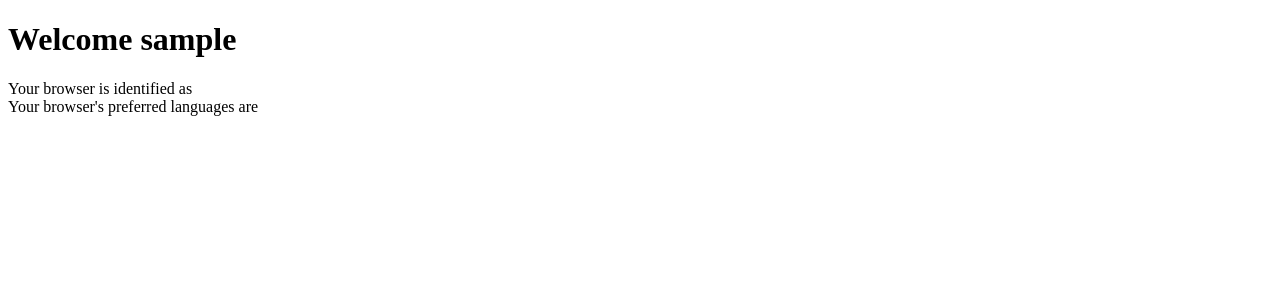
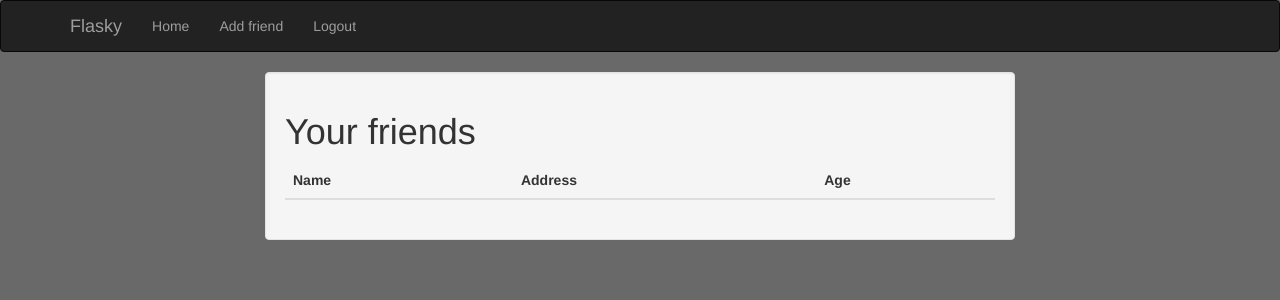
Before and after one commit to ttakkula/flask_example, a Flask app: a page that, after the commit, uses app/templates/navbar.html in a window 1280 px wide. Shown: the top 300 px of the page. Run offline with Flask 2, Linux system fonts and the light colour scheme; lists and menus that the app fills with data are empty; some libraries are stand-ins or nearby versions.

Commit message:
Added db binding and adding functions

```diff
--- a/app/db_models.py
+++ b/app/db_models.py
@@ -4,11 +4,13 @@ class Users(db.Model):
     id = db.Column(db.Integer,primary_key=True)
     email = db.Column(db.String(128),unique=True)
     passw = db.Column(db.String(128))
-    friends = db.relationship('Friends',backref="users",lazy='dynamic')
+    friends = db.relationship('Friends',backref='user',lazy='dynamic')
     """Define the class constructor"""
     def __init__(self, email, passw):
         self.email = email
         self.passw = passw
+    def __str__(self):
+        return self.email + ' ' + self.passw + ' ' +str(self.id)
 
 class Friends(db.Model):
     id = db.Column(db.Integer, primary_key=True)
--- a/app/forms.py
+++ b/app/forms.py
@@ -1,6 +1,6 @@
 from flask.ext.wtf import Form
 from wtforms import StringField, IntegerField, PasswordField, SubmitField
-from wtforms.validators import Required, Email
+from wtforms.validators import Required, Email, NumberRange
 
 class LoginForm(Form):
     email = StringField('Enter your email', validators=[Required(),Email()])
@@ -15,5 +15,5 @@ class RegisterForm(Form):
 class FriendForm(Form):
     name = StringField('Enter friends name', validators=[Required()])
     address = StringField('Enter friends address', validators=[Required()])
-    age = IntegerField('Enter friends age', validators=[Required()])
+    age = IntegerField('Enter friends age', validators=[Required(),NumberRange(min=0,max=120,message="Enter value between 0-120")])
     submit = SubmitField('Add friend')
--- a/app/routers.py
+++ b/app/routers.py
@@ -1,6 +1,6 @@
 from app import app
 #render_template gives you access to Jinja2 template engine
-from flask import render_template, request, make_response, flash, redirect
+from flask import render_template, request, make_response, flash, redirect, session
 from app.forms import LoginForm, RegisterForm, FriendForm
 from app import db
 from app.db_models import Users, Friends
@@ -10,17 +10,25 @@ def index():
     login = LoginForm()
     # Check if get method
     if request.method == 'GET':
-        return render_template('login.html',form=login)
+            return render_template('login.html',form=login,isLogged=False)
     else:
         # Check if form data is valid
         if login.validate_on_submit():
-            print (login.email.data)
-            print (login.passw.data)
-            return render_template('template_user.html')
+            user = Users.query.filter_by(email=login.email.data).filter_by(passw=login.passw.data)
+            if user.count() == 1:
+                session['user_id'] = user[0].id
+                session['isLogged'] = True
+                print(user)
+                friends = Friends.query.filter_by(user_id=user[0].id)
+                print(friends)
+                return render_template('friends.html',isLogged=True,friends=friends)
+            else:
+                flash('Wrong username or password!')
+                return render_template('login.html',form=login,isLogged=False)
         # form data was not valid
         else:
             flash('Give proper information to email and password fields!')
-            return render_template('login.html',form=login)
+            return render_template('login.html',form=login,isLogged=False)
 
 @app.route('/register',methods=['GET','POST'])
 def register():
@@ -31,34 +39,59 @@ def register():
     else:
         if newuser.validate_on_submit():
             user = Users(newuser.email.data, newuser.passw.data)
-            db.session.add(user)
-            db.session.commit()
+            try:
+                db.session.add(user)
+                db.session.commit()
+            except:
+                db.session.rollback()
+                flash('Username already in use')
+                return render_template('register.html',form=newuser)
             flash('User {0} registered!'.format(newuser.email.data))
             return redirect('/')
         else:
             flash('Check fields!')
             return render_template('register.html',form=newuser)
 
+@app.route('/friends')
+def friends():
+    if not('isLogged' in session) or (session['isLogged'] == False):
+        return redirect('/')
+    else:
+        friend = Users.query.get(session['user_id'])
+        return render_template('friends.html',isLogged=True,friends=friend.friends)
+
+
 @app.route('/addfriend',methods=['GET','POST'])
 def addfriend():
     newfriend = FriendForm()
         # Check if get method
     if request.method == 'GET':
-        return render_template('addfriend.html',form=newfriend)
+        return render_template('addfriend.html',form=newfriend,isLogged=True)
     else:
         if newfriend.validate_on_submit():
-            friend = Friends(newfriend.name.data, newfriend.address.data, newfriend.age.data, newfriend.address.data)
-            db.session.add(friend)
+            # first solution below without db.relationship
+            friends = Friends(newfriend.name.data, newfriend.address.data, newfriend.age.data, session['user_id'])
+            # second solution with db.relationship
+            # friend = Users.query.get(session['user_id'])
+            # print(friend.friends)
+            db.session.add(friends)
             db.session.commit()
-            flash('New friend, {0} registered!'.format(newfriend.name.data))
-            return redirect('/template_user.html')
+            flash('New friend, {0} added to list!'.format(newfriend.name.data))
+            #return render_template('friends.html',isLogged=True,friends=friend.friends)
+            return render_template('friends.html',isLogged=True,friends=friends)
         else:
             flash('Check fields!')
-            return render_template('addfriend.html',form=newfriend)
+            return render_template('addfriend.html',form=newfriend,isLogged=True)
+
+@app.route('/logout')
+def logout():
+    #delete user session (clear all values)
+    session.clear()
+    return redirect('/')
 
 @app.route('/user/<user>')
 def user(user):
-    return render_template('template_user.html',name=user)
+    return render_template('friends.html',name=user)
 
 #Example how you can define route methods
 @app.route('/user',methods=['GET','POST'])
--- /dev/null
+++ b/app/templates/friends.html
@@ -0,0 +1,36 @@
+{% extends "template_index.html" %}
+{% block title %}Friends {{super()}}{% endblock %}
+{% block content %}
+    <div class="container">
+    <div class="row">
+    <div class="col-md-8 col-md-push-2">
+        <div class="well">
+        <h1>Your friends</h1>
+
+            <table class="table">
+            <thead>
+                <tr>
+                    <th>Name</th>
+                    <th>Address</th>
+                    <th>Age</th>
+                </tr>
+            </thead>
+            <tbody>
+                {% for item in friends %}
+                <tr>
+                    <td>{{ item.name }}</td>
+                    <td>{{ item.address }}</td>
+                    <td>{{ item.age }}</td>
+                </tr>
+                {% endfor %}
+            </tbody>
+            </table>
+
+
+        </div>
+    </div>
+    <!-- end of column -->
+    </div>
+    </div>
+
+{% endblock %}
--- a/app/templates/navbar.html
+++ b/app/templates/navbar.html
@@ -11,7 +11,14 @@
         </div>
         <div class="navbar-collapse collapse">
         <ul class="nav navbar-nav">
+            {% if isLogged == False %}
             <li><a href="/">Home</a></li>
+            <li><a href="/register">Register</a></li>
+            {% else %}
+            <li><a href="/friends">Home</a></li>
+            <li><a href="/addfriend">Add friend</a></li>
+            <li><a href="/logout">Logout</a></li>
+            {% endif %}
         </ul>
         </div>
     </div>
--- a/app/templates/template_user.html
+++ /dev/null
@@ -1,16 +0,0 @@
-<!doctype html>
-{# In this file all variables inside will be replaced by Jinja2 template engine with actual data #}
-<html>
-    <head>
-        <meta charset="utf-8">
-        <title>{{title}}</title>
-    </head>
-    <body>
-        <h1>Welcome {{name}}</h1>
-        <dl>
-            <dt>Your browser is identified as</dt>               <dd>{{browser}}</dd>
-            <dt>Your browser's preferred languages are</dt>               <dd>{{preflang}}</dd>
-
-        </dl> </p>
-    </body>
-</html>
```
Also changed, not shown: data.db.
